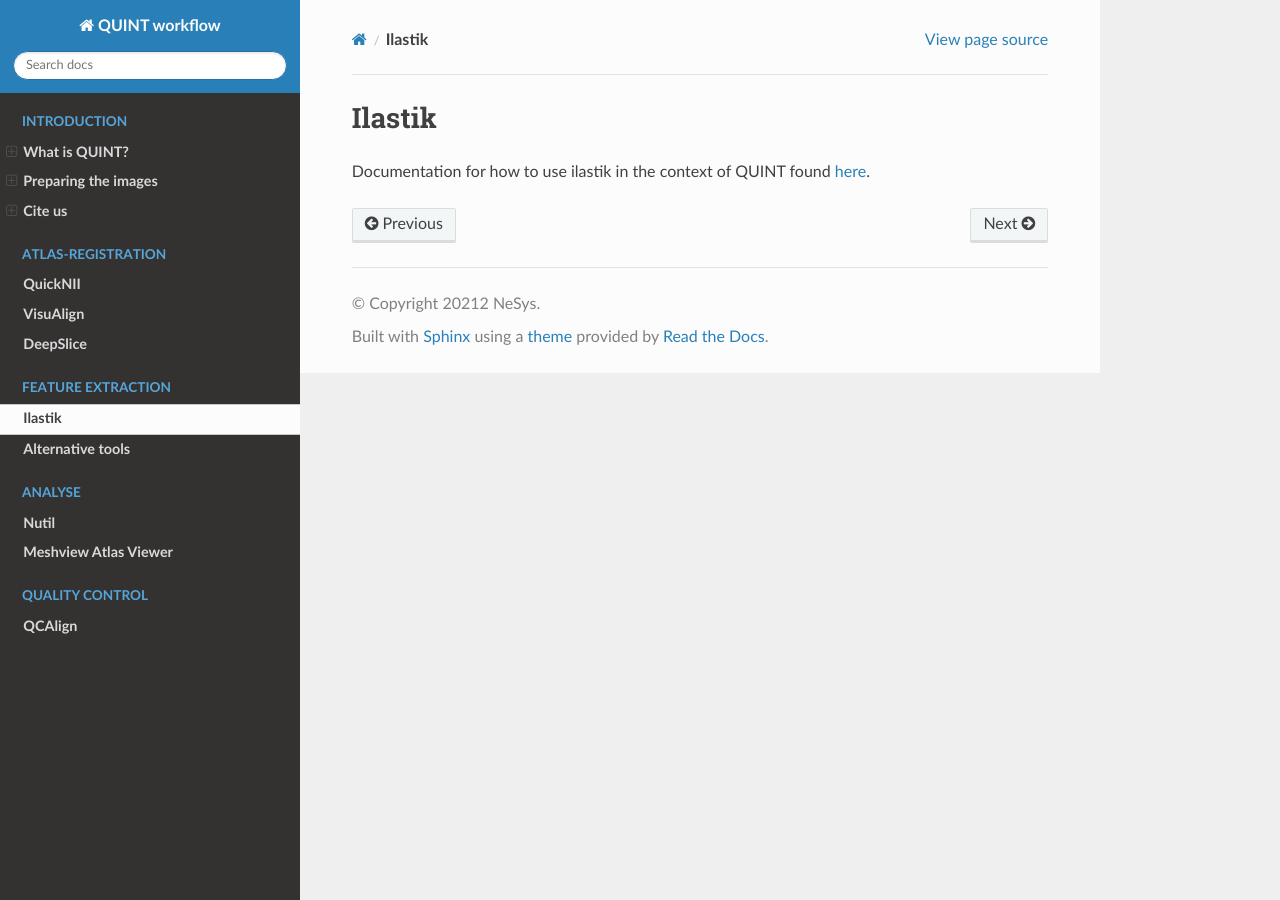
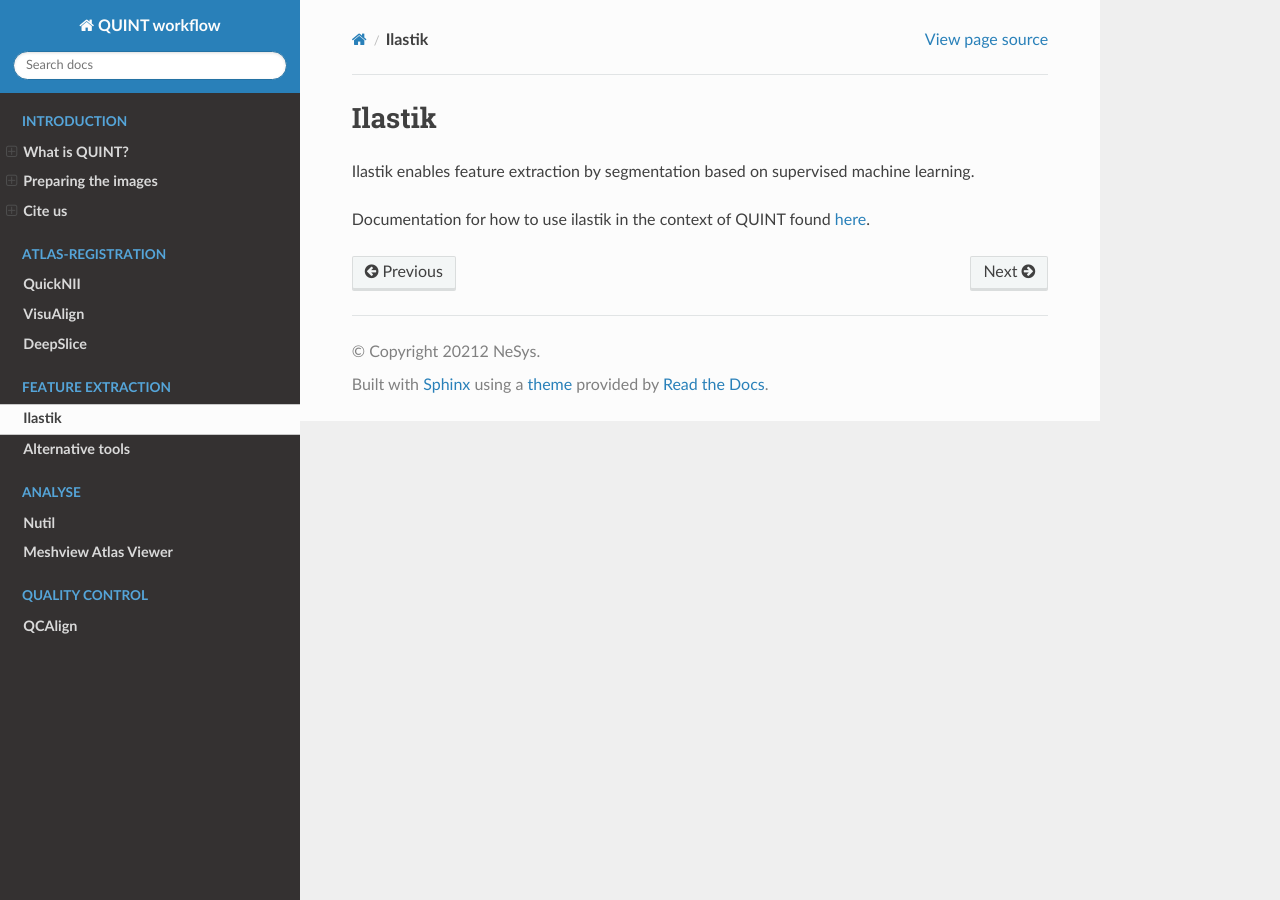
Before and after one commit to Neural-Systems-at-UIO/QUINT_workflow, a Sphinx documentation site: the page built from docs/Ilastik.rst, in a window 1280 px wide. Built offline with Sphinx 7.4.7 and the Read the Docs theme 2.0.0, drawn with Linux system fonts in a browser that asks for light colours.

Commit message:
Update Ilastik.rst

```diff
--- a/docs/Ilastik.rst
+++ b/docs/Ilastik.rst
@@ -1,4 +1,6 @@
 **Ilastik**
 -------------
 
+Ilastik enables feature extraction by segmentation based on supervised machine learning.
+
 Documentation for how to use ilastik in the context of QUINT found `here <https://nutil.readthedocs.io/en/latest/Ilastik.html>`_.
```
